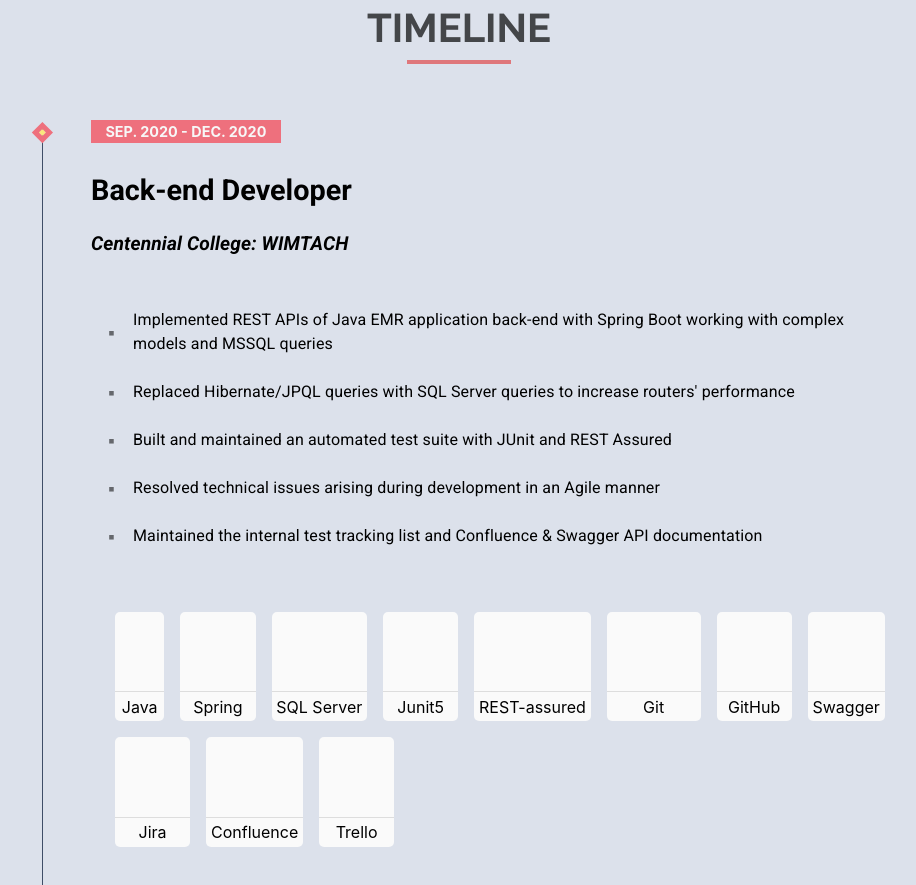
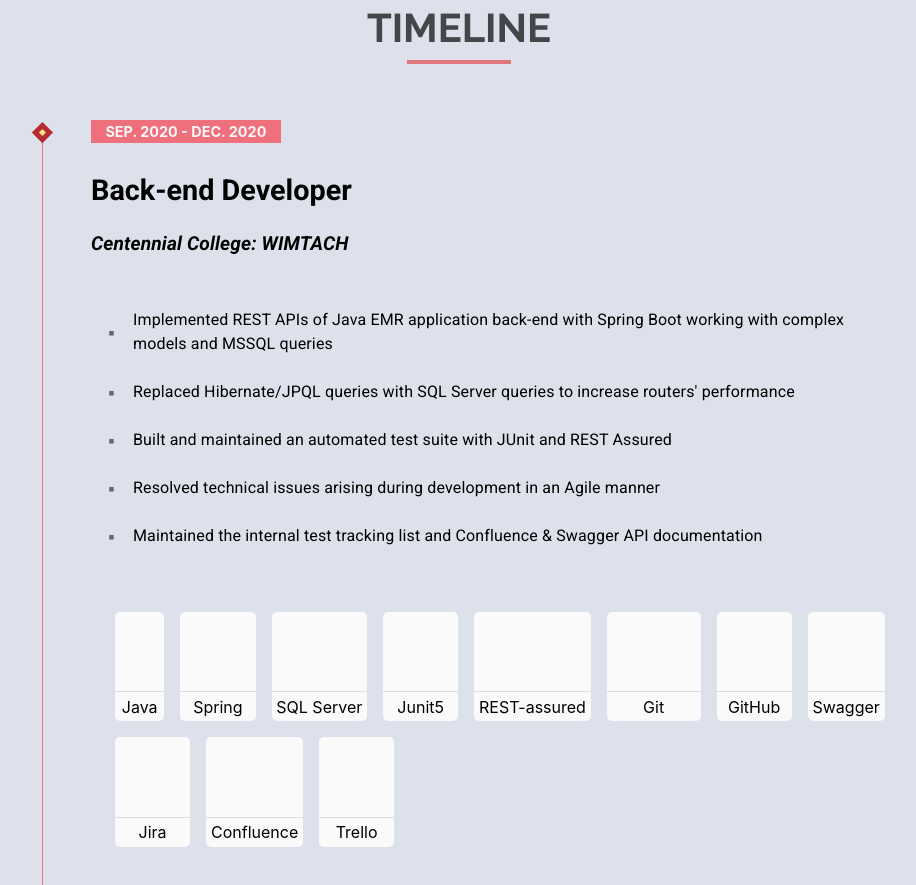
Before and after one commit to Kmzbch/Portfolio, a React (Create React App) app: page / in a window 1280 px wide. Shown: the part 6500-7385 px from the top of the page, without its empty margins (181-1097 px from the left). Built offline with nearby package versions, Linux system fonts and the light colour scheme.

Commit message:
Timeline styles modified

```diff
--- a/src/components/timeline/Timeline.scss
+++ b/src/components/timeline/Timeline.scss
@@ -2,6 +2,7 @@
 	$primary: #dce1eb;
 	$secondary: #3f4e67;
 	$accent: #ee707d;
+	$accent2: #b82b32;
 	$color-6: #fbe77d;
 	$neutral: #f7f7f7;
 
@@ -29,7 +30,7 @@
 		margin: 4em auto;
 		list-style: none;
 		&:before {
-			background-color: $secondary;
+			background-color: $accent;
 			content: " ";
 			margin-left: -1px;
 			position: absolute;
@@ -47,7 +48,7 @@
 	.timeline-event-icon {
 		transform: rotate(45deg);
 		background-color: $color-6;
-		outline: 5px solid $accent;
+		outline: 5px solid $accent2;
 		display: block;
 		margin: 0.5em 0.5em 0.5em -0.5em;
 		position: absolute;
@@ -122,7 +123,7 @@
 			margin: 4em auto;
 			list-style: none;
 			&:before {
-				background-color: $secondary;
+				background-color: $accent;
 				content: " ";
 				margin-left: -2em;
 				position: absolute;
@@ -136,7 +137,7 @@
 		.timeline-event-icon {
 			transform: rotate(45deg);
 			background-color: $color-6;
-			outline: 5px solid $accent;
+			outline: 5px solid $accent2;
 			display: block;
 			margin: 0.5em 0.5em 0.5em -2.4em;
 			position: absolute;
```
